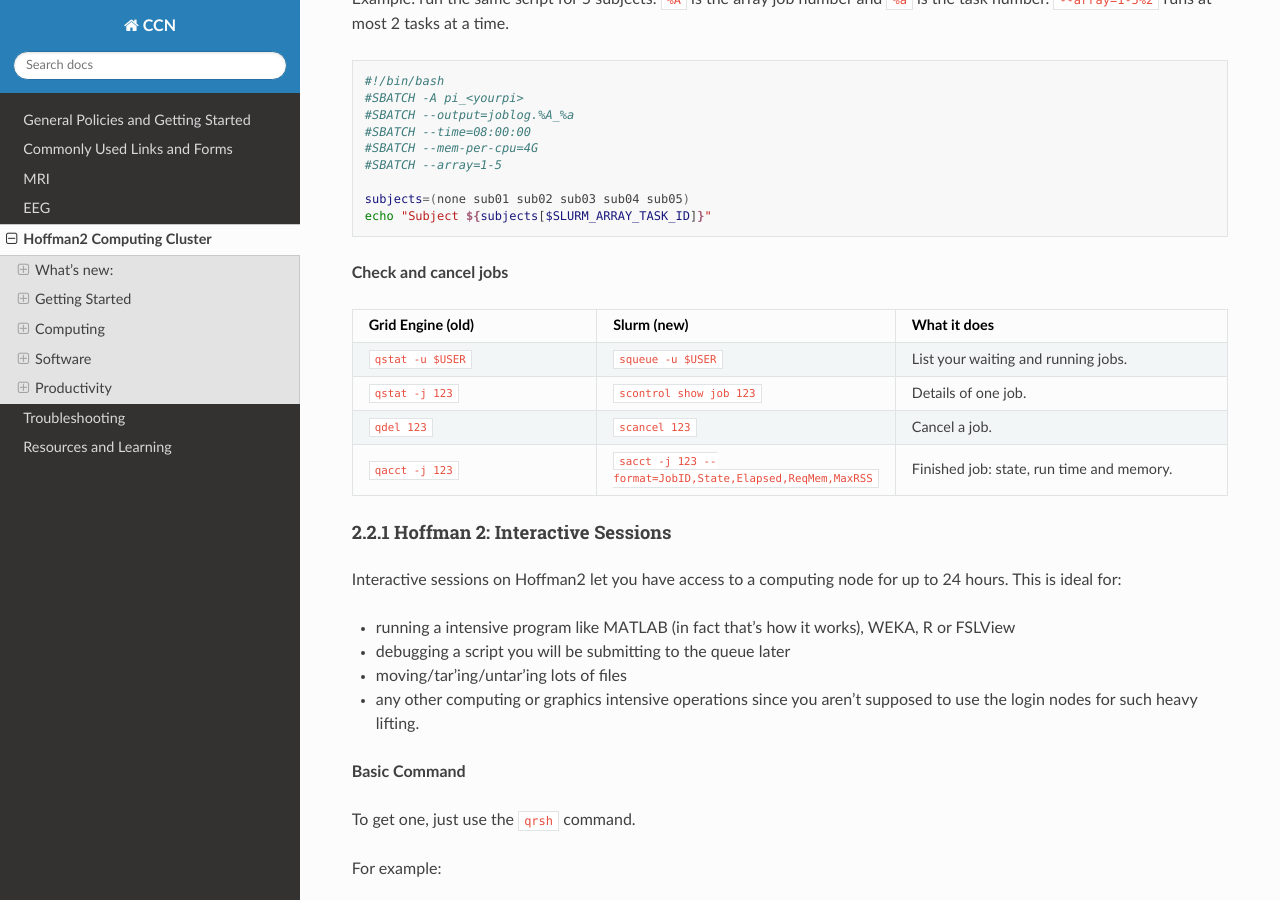
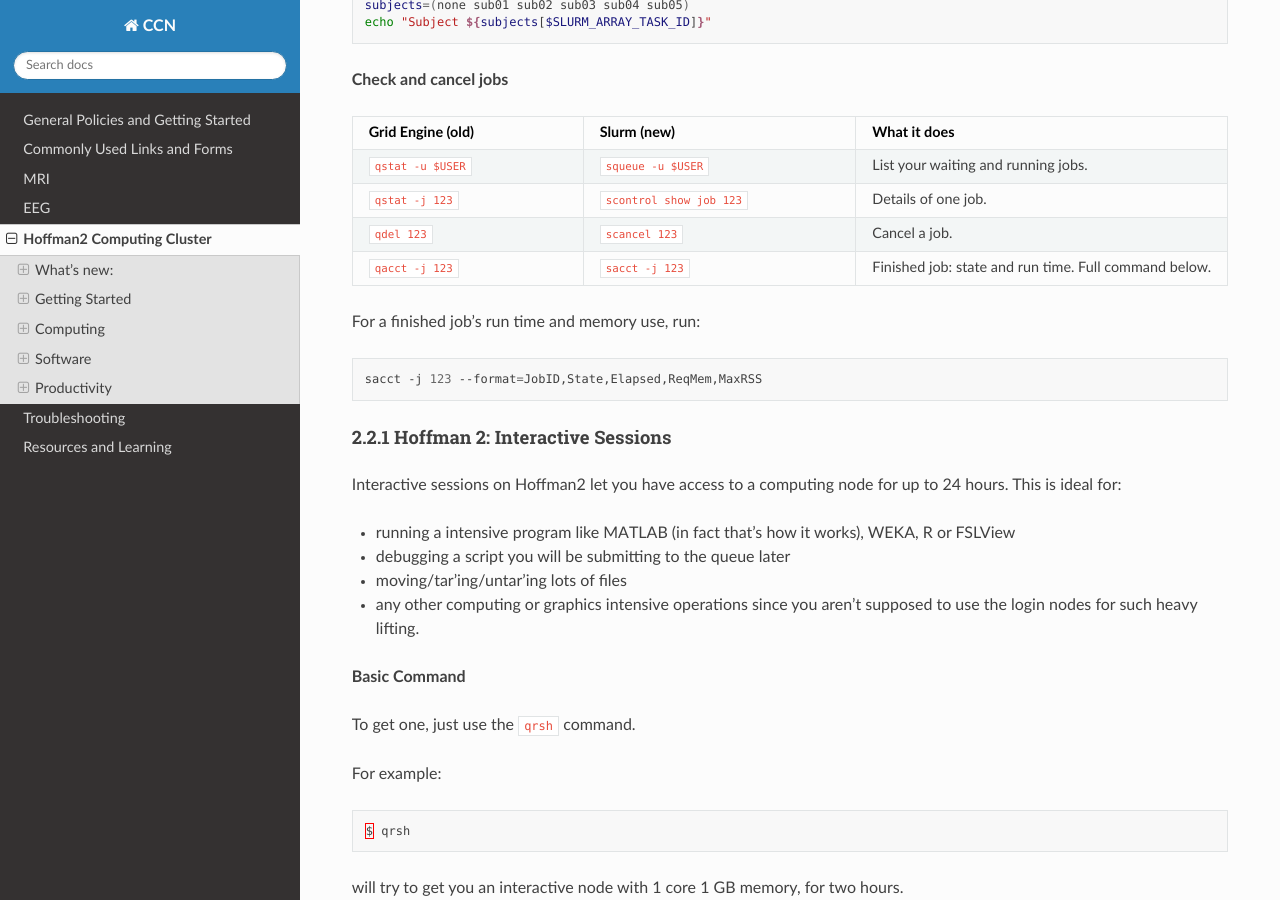
Before and after one commit to CCN-Support/CCN_Wiki, a Sphinx documentation site: the page built from docs/source/hoffman.rst, in a window 1280 px wide and 900 px high, scrolled down 31652 px. Built offline with Sphinx 7.4.7 and the Read the Docs theme 3.1.0, drawn with Linux system fonts in a browser that asks for light colours.

Commit message:
Tidy Slurm job table and DCV terminal screenshot
Moves the long sacct command out of the table into its own code block and crops empty space from the DCV terminal screenshot.

```diff
--- a/docs/source/hoffman.rst
+++ b/docs/source/hoffman.rst
@@ -1767,8 +1767,14 @@ time.
      - ``scancel 123``
      - Cancel a job.
    * - ``qacct -j 123``
-     - ``sacct -j 123 --format=JobID,State,Elapsed,ReqMem,MaxRSS``
-     - Finished job: state, run time and memory.
+     - ``sacct -j 123``
+     - Finished job: state and run time. Full command below.
+
+For a finished job's run time and memory use, run:
+
+.. code-block:: bash
+
+   sacct -j 123 --format=JobID,State,Elapsed,ReqMem,MaxRSS
 
 **2.2.1 Hoffman 2: Interactive Sessions**
 ^^^^^^^^^^^^^^^^^^^^^^^^^^^^^^^^^^^^^^^^^
```
Also changed, not shown: docs/source/images/dcv_activities_terminal.png.
